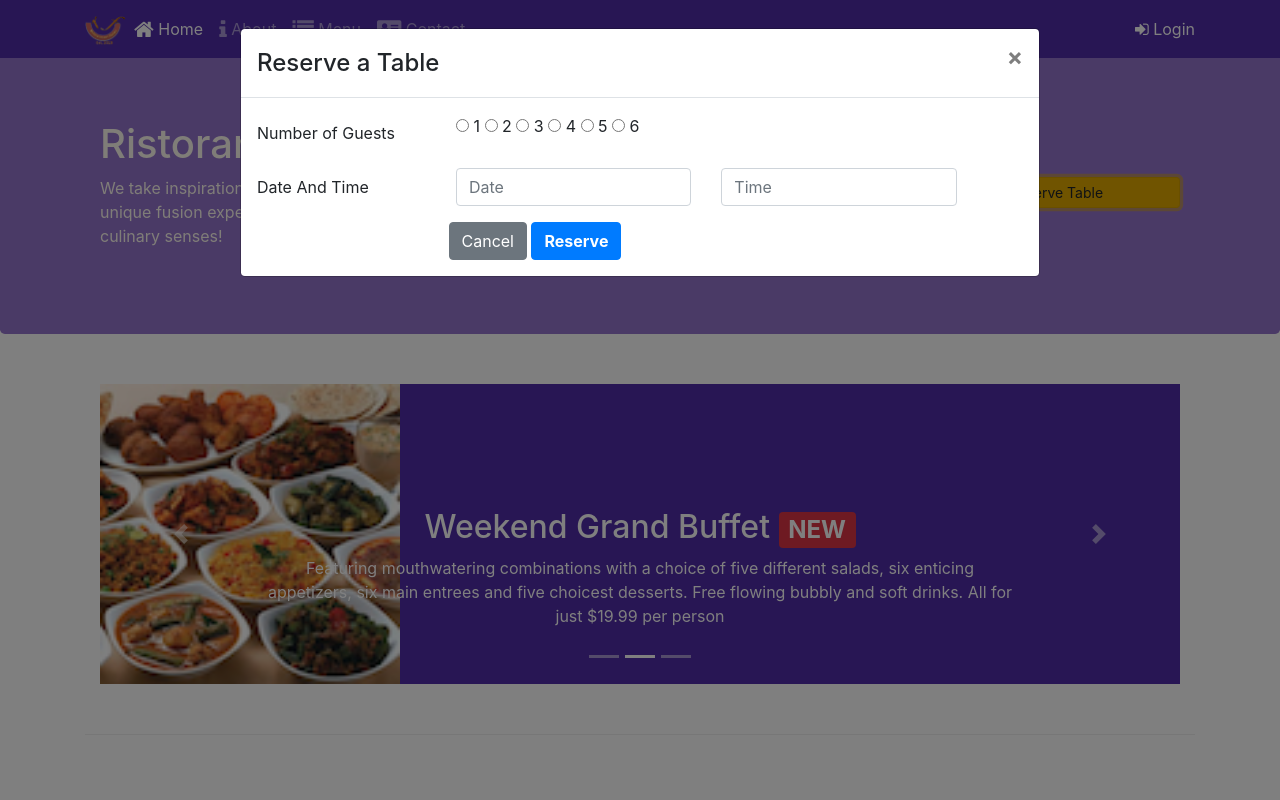
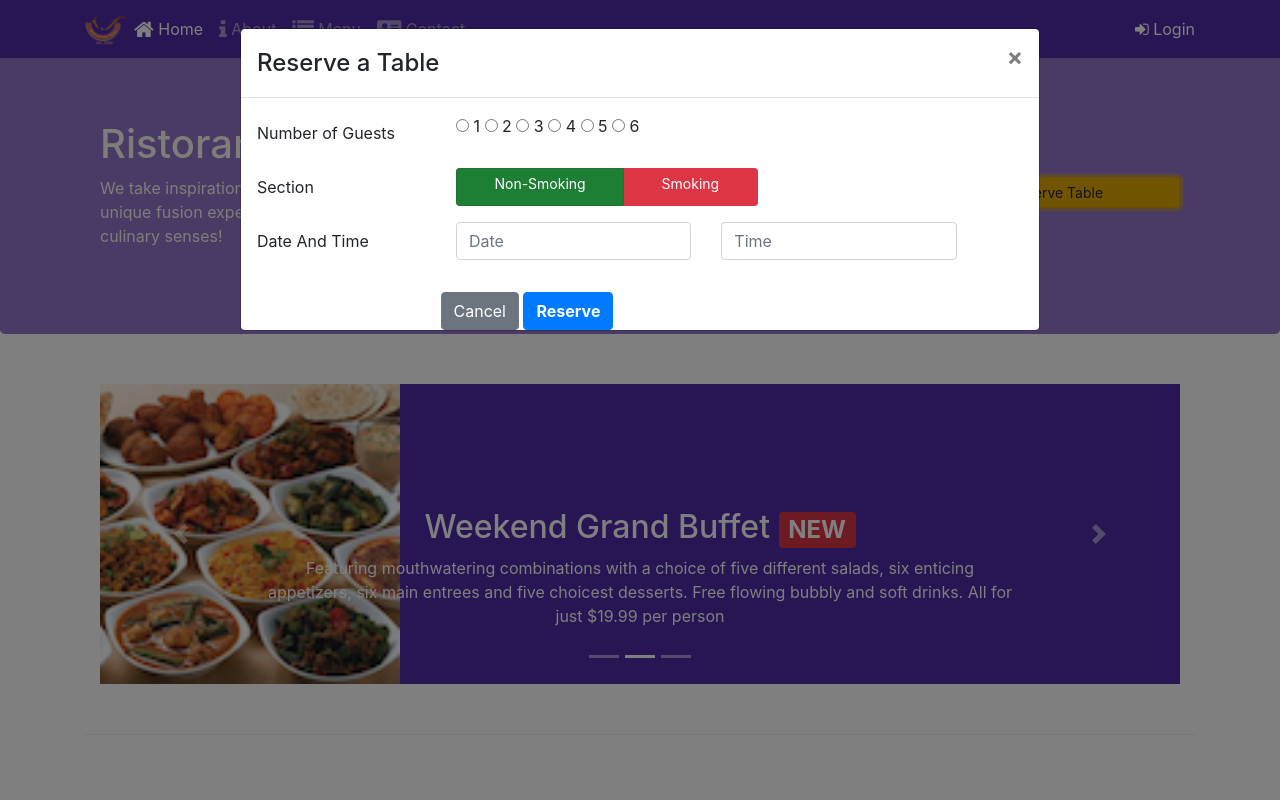
Before and after one commit to timsoriano3/bootstrap-test, a website: page index.html in a window 1280 px wide. Both pictures are taken after a click on the button "Reserve Table". Shown: the top 800 px of the page. Drawn offline with nearby package versions, Linux system fonts and the light colour scheme.

Commit message:
assignment 3- task 2

```diff
--- a/index.html
+++ b/index.html
@@ -117,8 +117,17 @@
                                 <label class="radio-inline"><input type="radio" name="optradio"> 6</label>
                             </div>
                         </div>
-                        <div class="row">
-                            <div class = "col">
+                        <div class = "form-group row">
+                            <label for = "guests" class = "col-12 col-sm-3 col-form-label">Section</label>
+                            <div class = "btn-group btn-group-toggle col-12 col-sm-5" data-toggle = "buttons">
+                                <label class="btn btn-success active btn-sm">
+                                    <input type="radio" name="options" id="option1" checked autocomplete="off">Non-Smoking
+                                </label>
+                                <label class="btn btn-danger btn-sm">
+                                    <input type="radio" name="options" id="option2" autocomplete="off">Smoking
+                                </label>
+                            </div>
+                        </div>
                             <div class = "form-group row">
                                 <label for = "date" class = "col-12 col-sm-3 col-form-label">Date And Time</label>
                                 <div class = "col-12 col-sm-4">
@@ -126,7 +135,6 @@
                                 </div>
                                 <div class = "col-12 col-sm-4">
                                     <input type = "text" class = "form-control" id = "time" name = "time" placeholder = "Time">
-                                    </div>
                                 </div>
                             </div>
                         </div>
```
Lines whose indentation alone changed are shown as unchanged.
